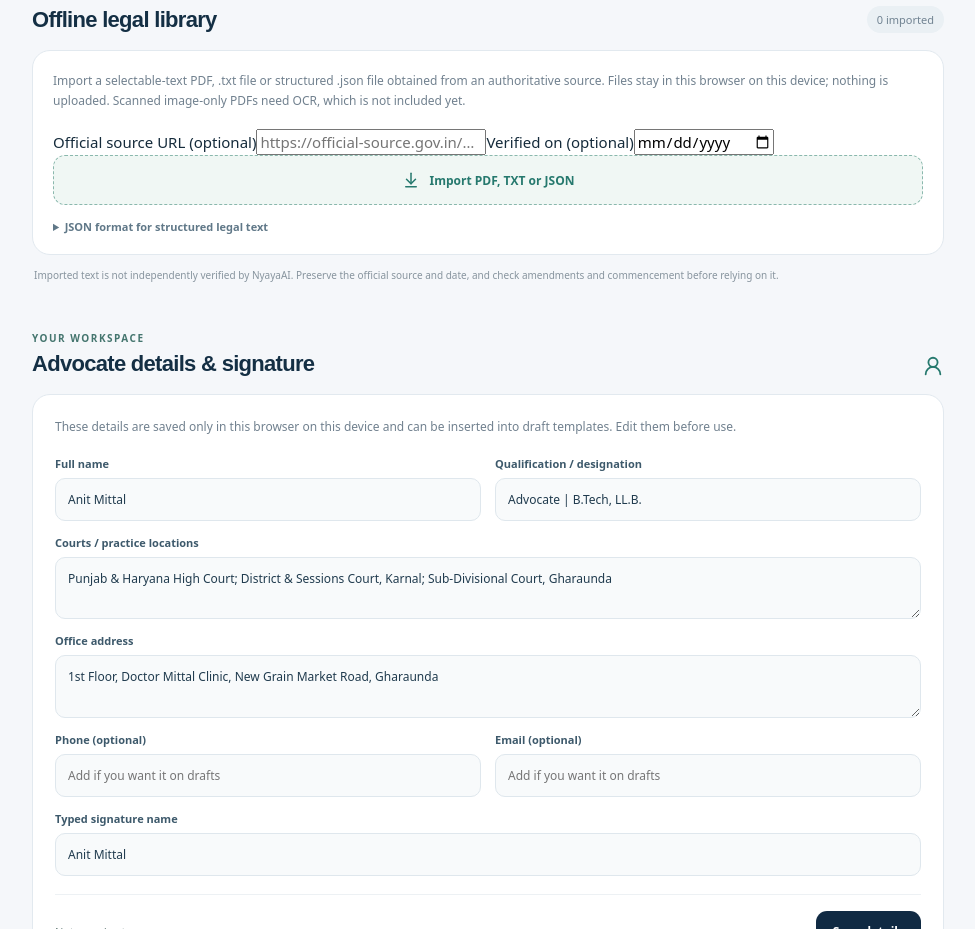
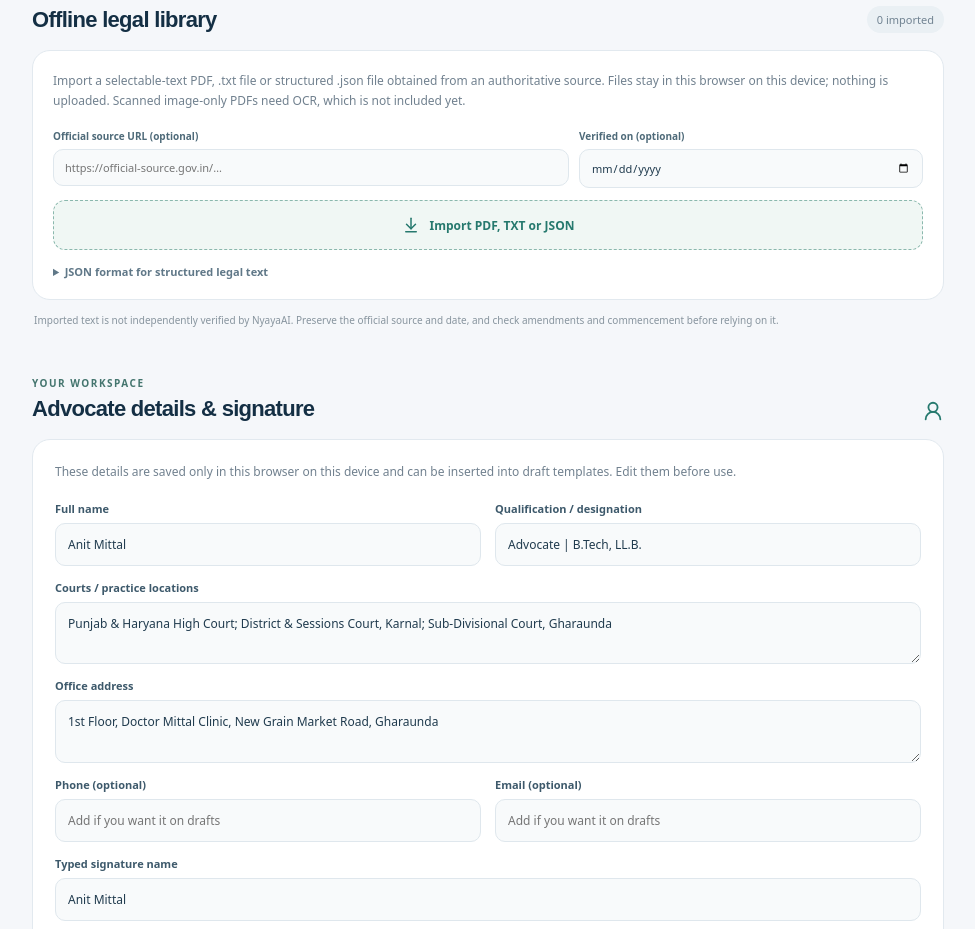
Before and after one commit to advocate4u/NyayaAI, a React (Vite) app: page / in a window 1280 px wide. Shown: the part 1521-2450 px from the top of the page, without its empty margins (152-1127 px from the left). Built offline with nearby package versions, Linux system fonts and the light colour scheme.

Commit message:
design: style offline import source metadata fields

```diff
--- a/src/styles.css
+++ b/src/styles.css
@@ -126,3 +126,10 @@ h1 em{font-style:normal;color:#26796e}
 .offline-match-citation strong{font-weight:700}
 .offline-match-citation a{display:inline-flex;align-items:center;gap:2px;white-space:nowrap;color:#26796e;font-weight:700}
 .offline-match .offline-snippet{margin-top:7px}
+
+
+.import-metadata{display:grid;grid-template-columns:1.5fr 1fr;gap:10px;margin:2px 0 12px}
+.import-metadata label{display:flex;flex-direction:column;gap:6px;color:#4e6a79;font-size:10px;font-weight:700}
+.import-metadata input{width:100%;min-width:0;border:1px solid #dfe7ed;border-radius:10px;background:#f8fafb;color:#203b4e;padding:10px 11px;font:inherit;font-size:11px;font-weight:400;outline:none}
+.import-metadata input:focus{border-color:#6aa89b;box-shadow:0 0 0 3px #e3f2ed}
+@media(max-width:640px){.import-metadata{grid-template-columns:1fr}}
```
